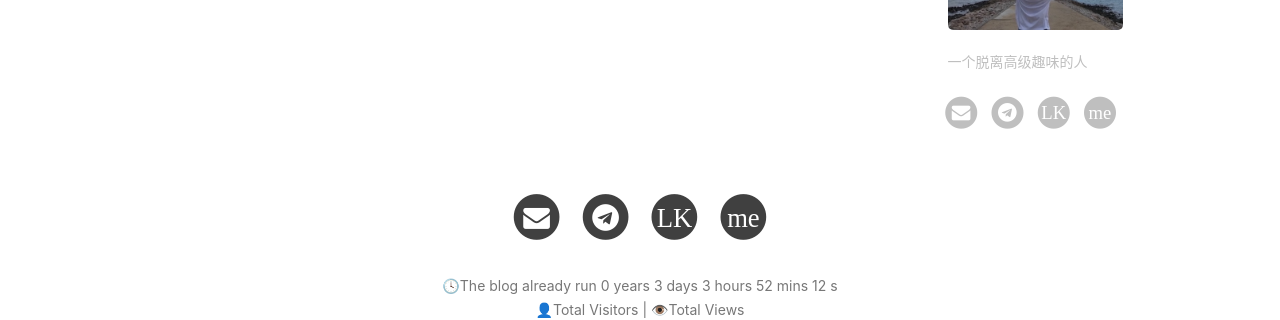
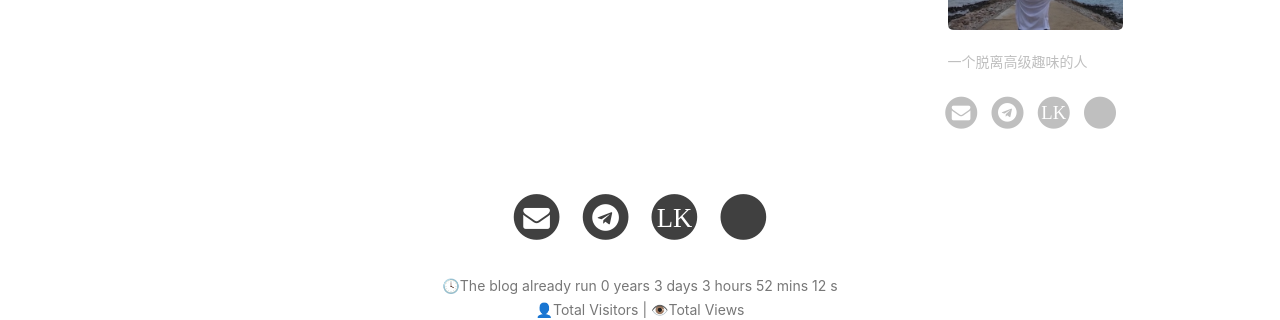
Before and after one commit to igeeker/igeeker.github.io, a Jekyll site: the page built from index.html, in a window 1280 px wide. Shown: the part 360-680 px from the top of the page. Built offline with Jekyll 4.4.1, drawn with Linux system fonts in a browser that asks for light colours; the list of posts is cut into pages by our own code; comment, search, counter and statistics services are not loaded.

Commit message:
Update sns-links.html

```diff
--- a/_includes/sns-links.html
+++ b/_includes/sns-links.html
@@ -83,7 +83,7 @@
     <a target="_blank" href="https://about.me/{{ site.about_me_username }}">
       <span class="fa-stack fa-lg">
         <i class="fa fa-circle fa-stack-2x"></i>
-        <i class="fa  fa-stack-1x fa-inverse">me</i>
+        <i class="fa fa-meh fa-stack-1x fa-inverse"></i>
       </span>
     </a>
   </li>
```
